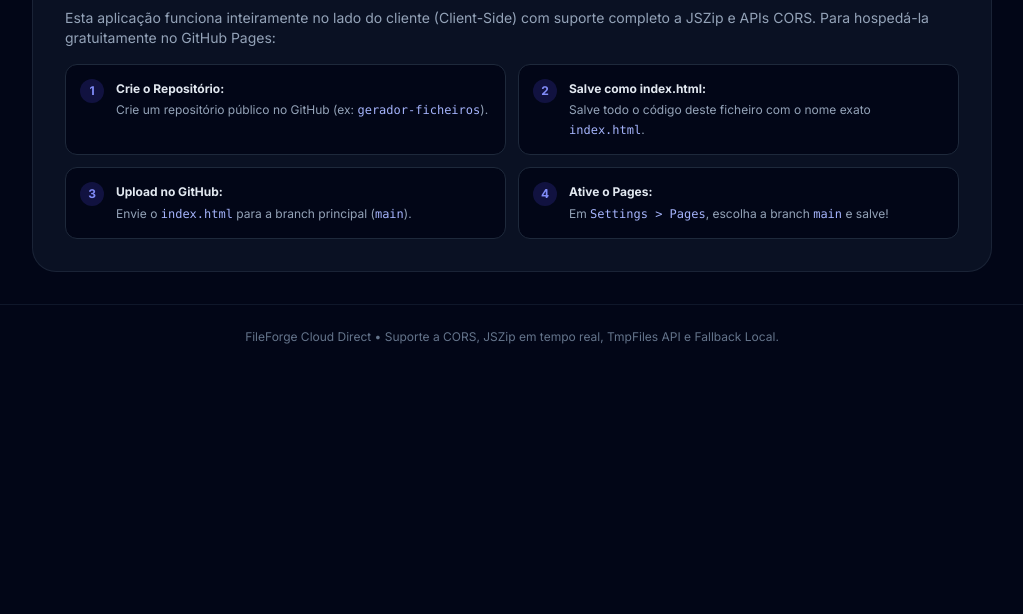
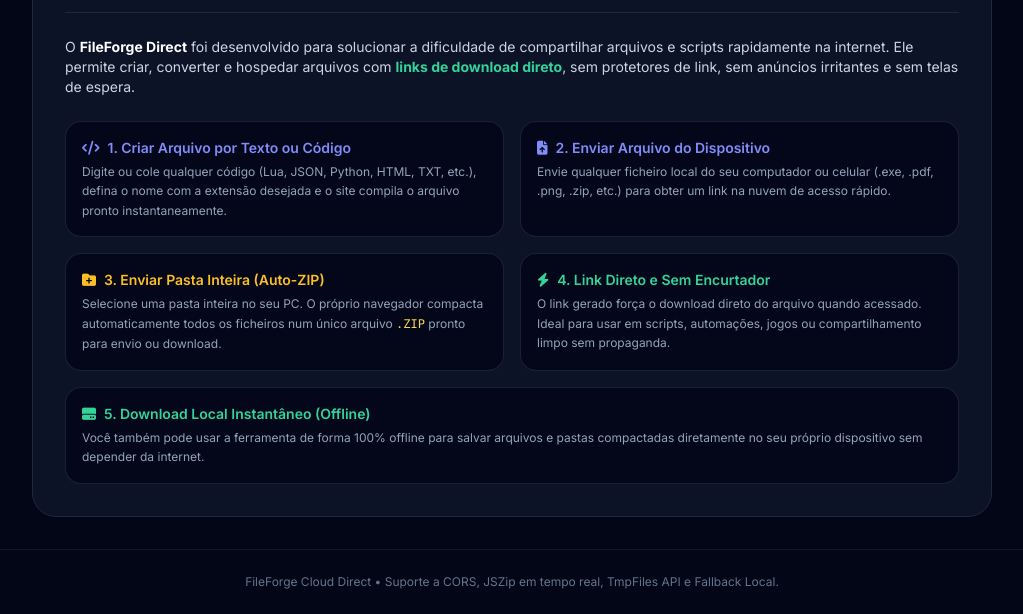
Before and after one commit to ffvortex20-lgtm/geratorvtx, a plain HTML site: page index.html in a window 1280 px wide. Shown: the part 894-1508 px from the top of the page, without its empty margins (128-1151 px from the left). Before the commit the page ends 1263 px from the top, so only its background shows below. Drawn offline with nearby package versions, Linux system fonts and the light colour scheme.

Commit message:
Update index.html

```diff
--- a/index.html
+++ b/index.html
@@ -3,7 +3,7 @@
 <head>
     <meta charset="UTF-8">
     <meta name="viewport" content="width=device-width, initial-scale=1.0">
-    <title>FileForge Direct - Gerador de Arquivos & Cloud Direct Link</title>
+    <title>Vortex Links</title>
 
     <!-- Tailwind CSS CDN -->
     <script src="https://cdn.tailwindcss.com"></script>
@@ -75,17 +75,18 @@
                 <div>
                     <div class="flex items-center gap-2">
                         <h1 class="text-base md:text-lg font-bold tracking-tight text-white">FileForge Direct</h1>
-                        <span class="bg-emerald-500/10 text-emerald-400 border border-emerald-500/30 text-[10px] font-semibold px-2 py-0.5 rounded-full uppercase tracking-wider">ZIP & CORS Ready</span>
+                        <span class="bg-emerald-500/10 text-emerald-400 border border-emerald-500/30 text-[10px] font-semibold px-2 py-0.5 rounded-full uppercase tracking-wider">Direct Links</span>
                     </div>
-                    <p class="text-xs text-slate-400 hidden sm:block">Gerador de Links Diretos para Textos, Ficheiros e Pastas (ZIP Auto)</p>
+                    <p class="text-xs text-slate-400 hidden sm:block">Gerador de Links Diretos sem Encurtadores ou Propagandas</p>
                 </div>
             </div>
 
             <div class="flex items-center gap-3">
-                <a href="https://github.com" target="_blank" rel="noopener noreferrer"
-                   class="text-slate-300 hover:text-white transition text-xs md:text-sm flex items-center gap-2 bg-slate-800 hover:bg-slate-700 px-3.5 py-2 rounded-xl border border-slate-700 shadow-sm">
-                    <i class="fa-brands fa-github text-base"></i>
-                    <span class="hidden md:inline font-medium">GitHub Pages Ready</span>
+                <!-- WhatsApp Channel Button -->
+                <a href="https://whatsapp.com/channel/0029VbC7FWcJENxsIOsndS15" target="_blank" rel="noopener noreferrer"
+                   class="bg-emerald-600 hover:bg-emerald-500 active:bg-emerald-700 text-white transition text-xs md:text-sm font-semibold flex items-center gap-2 px-4 py-2.5 rounded-xl shadow-lg shadow-emerald-600/20">
+                    <i class="fa-brands fa-whatsapp text-lg"></i>
+                    <span>Entrar no Canal</span>
                 </a>
             </div>
         </div>
@@ -116,7 +117,7 @@
                     <span>Criar Link / Hospedar Conteúdo</span>
                 </h2>
                 <p class="text-slate-400 text-xs md:text-sm leading-relaxed">
-                    Escolha a origem do ficheiro: digite o conteúdo manualmente, escolha um ficheiro do PC ou envie uma pasta completa (o sistema criará um <code class="text-indigo-300 bg-slate-950 px-1.5 py-0.5 rounded border border-slate-800">.zip</code> automaticamente).
+                    Escolha como deseja enviar seu arquivo: escreva/cole texto ou código, selecione um ficheiro do PC ou envie uma pasta inteira (compactada em <code class="text-indigo-300 bg-slate-950 px-1.5 py-0.5 rounded border border-slate-800">.zip</code> automaticamente).
                 </p>
             </div>
 
@@ -183,7 +184,7 @@
                 <!-- SECTION 2: FILE UPLOAD FROM PC -->
                 <div id="tabContentFile" class="tab-content hidden space-y-4">
                     <label class="text-sm font-medium text-slate-200 flex items-center gap-2">
-                        <i class="fa-solid fa-file-arrow-up text-indigo-400"></i> Selecionar Ficheiro do Computador
+                        <i class="fa-solid fa-file-arrow-up text-indigo-400"></i> Selecionar Ficheiro do Computador / Celular
                     </label>
 
                     <div id="singleFileDropzone" onclick="document.getElementById('singleFileInput').click()"
@@ -306,14 +307,14 @@
                         </div>
                     </div>
                     <span id="expirationBadge" class="bg-slate-800 text-slate-300 border border-slate-700 text-[10px] px-2.5 py-1 rounded-full font-mono">
-                        Auto-expira em 1 hora
+                        Download Direto Ativo
                     </span>
                 </div>
 
                 <!-- Generated Direct URL Input -->
                 <div class="space-y-2">
                     <label class="block text-xs font-medium text-slate-400">
-                        Link de Download Direto (Força Download no Navegador):
+                        Link de Download Direto (Força Download sem encurtadores):
                     </label>
                     <div class="flex flex-col sm:flex-row items-stretch gap-2">
                         <input type="text" id="directUrlOutput" readonly
@@ -349,7 +350,7 @@
                 </div>
                 <div class="text-center space-y-1">
                     <p id="loadingTitle" class="text-sm font-semibold text-slate-200">Enviando ficheiro...</p>
-                    <p id="loadingSubtext" class="text-xs text-slate-400 font-mono">Processando API tmpfiles.org com suporte CORS</p>
+                    <p id="loadingSubtext" class="text-xs text-slate-400 font-mono">Processando servidor com suporte CORS</p>
                 </div>
                 <!-- Progress Bar -->
                 <div id="progressBarContainer" class="w-64 bg-slate-950 border border-slate-800 h-2 rounded-full overflow-hidden hidden">
@@ -358,49 +359,78 @@
             </div>
         </div>
 
-        <!-- GitHub Pages Guide Card -->
-        <div class="mt-8 bg-slate-900/70 border border-slate-800/80 rounded-3xl p-6 md:p-8 text-sm text-slate-400 space-y-4">
-            <div class="flex items-center gap-3">
-                <div class="bg-indigo-500/10 text-indigo-400 p-2 rounded-lg">
-                    <i class="fa-brands fa-github text-lg"></i>
+        <!-- Summary & Features Explanatory Card -->
+        <div class="mt-8 bg-slate-900/80 border border-slate-800 rounded-3xl p-6 md:p-8 space-y-6">
+            <div class="flex items-center gap-3 border-b border-slate-800 pb-4">
+                <div class="bg-gradient-to-tr from-indigo-500 to-emerald-400 p-2.5 rounded-2xl text-slate-950 font-bold">
+                    <i class="fa-solid fa-circle-info text-lg"></i>
                 </div>
-                <h3 class="font-bold text-slate-200 text-base">Como publicar no GitHub Pages?</h3>
+                <div>
+                    <h3 class="font-bold text-slate-100 text-base md:text-lg">Para que este site serve e o que ele faz?</h3>
+                    <p class="text-xs text-slate-400">Uma ferramenta completa para geração, conversão e hospedagem de arquivos sem burocracia.</p>
+                </div>
             </div>
 
-            <p class="text-xs md:text-sm text-slate-400 leading-relaxed">
-                Esta aplicação funciona inteiramente no lado do cliente (Client-Side) com suporte completo a JSZip e APIs CORS. Para hospedá-la gratuitamente no GitHub Pages:
+            <p class="text-xs md:text-sm text-slate-300 leading-relaxed">
+                O <strong class="text-white">FileForge Direct</strong> foi desenvolvido para solucionar a dificuldade de compartilhar arquivos e scripts rapidamente na internet. Ele permite criar, converter e hospedar arquivos com <strong class="text-emerald-400">links de download direto</strong>, sem protetores de link, sem anúncios irritantes e sem telas de espera.
             </p>
 
-            <ol class="grid grid-cols-1 md:grid-cols-2 gap-3 text-xs leading-relaxed">
-                <li class="bg-slate-950 p-3.5 rounded-xl border border-slate-800 flex gap-3">
-                    <span class="bg-indigo-600/20 text-indigo-400 font-bold w-6 h-6 rounded-full flex items-center justify-center shrink-0">1</span>
-                    <div>
-                        <strong class="text-slate-200">Crie o Repositório:</strong>
-                        <p class="text-slate-400 mt-0.5">Crie um repositório público no GitHub (ex: <code class="text-indigo-300">gerador-ficheiros</code>).</p>
+            <div class="grid grid-cols-1 md:grid-cols-2 gap-4 text-xs">
+                <!-- Feature 1 -->
+                <div class="bg-slate-950/80 p-4 rounded-2xl border border-slate-800/80 space-y-1">
+                    <div class="flex items-center gap-2 text-indigo-400 font-semibold text-sm mb-1">
+                        <i class="fa-solid fa-code"></i>
+                        <span>1. Criar Arquivo por Texto ou Código</span>
                     </div>
-                </li>
-                <li class="bg-slate-950 p-3.5 rounded-xl border border-slate-800 flex gap-3">
-                    <span class="bg-indigo-600/20 text-indigo-400 font-bold w-6 h-6 rounded-full flex items-center justify-center shrink-0">2</span>
-                    <div>
-                        <strong class="text-slate-200">Salve como index.html:</strong>
-                        <p class="text-slate-400 mt-0.5">Salve todo o código deste ficheiro com o nome exato <code class="text-indigo-300">index.html</code>.</p>
+                    <p class="text-slate-400 leading-relaxed">
+                        Digite ou cole qualquer código (Lua, JSON, Python, HTML, TXT, etc.), defina o nome com a extensão desejada e o site compila o arquivo pronto instantaneamente.
+                    </p>
+                </div>
+
+                <!-- Feature 2 -->
+                <div class="bg-slate-950/80 p-4 rounded-2xl border border-slate-800/80 space-y-1">
+                    <div class="flex items-center gap-2 text-indigo-400 font-semibold text-sm mb-1">
+                        <i class="fa-solid fa-file-arrow-up"></i>
+                        <span>2. Enviar Arquivo do Dispositivo</span>
                     </div>
-                </li>
-                <li class="bg-slate-950 p-3.5 rounded-xl border border-slate-800 flex gap-3">
-                    <span class="bg-indigo-600/20 text-indigo-400 font-bold w-6 h-6 rounded-full flex items-center justify-center shrink-0">3</span>
-                    <div>
-                        <strong class="text-slate-200">Upload no GitHub:</strong>
-                        <p class="text-slate-400 mt-0.5">Envie o <code class="text-indigo-300">index.html</code> para a branch principal (<code class="text-indigo-300">main</code>).</p>
+                    <p class="text-slate-400 leading-relaxed">
+                        Envie qualquer ficheiro local do seu computador ou celular (.exe, .pdf, .png, .zip, etc.) para obter um link na nuvem de acesso rápido.
+                    </p>
+                </div>
+
+                <!-- Feature 3 -->
+                <div class="bg-slate-950/80 p-4 rounded-2xl border border-slate-800/80 space-y-1">
+                    <div class="flex items-center gap-2 text-amber-400 font-semibold text-sm mb-1">
+                        <i class="fa-solid fa-folder-plus"></i>
+                        <span>3. Enviar Pasta Inteira (Auto-ZIP)</span>
                     </div>
-                </li>
-                <li class="bg-slate-950 p-3.5 rounded-xl border border-slate-800 flex gap-3">
-                    <span class="bg-indigo-600/20 text-indigo-400 font-bold w-6 h-6 rounded-full flex items-center justify-center shrink-0">4</span>
-                    <div>
-                        <strong class="text-slate-200">Ative o Pages:</strong>
-                        <p class="text-slate-400 mt-0.5">Em <code class="text-indigo-300">Settings &gt; Pages</code>, escolha a branch <code class="text-indigo-300">main</code> e salve!</p>
+                    <p class="text-slate-400 leading-relaxed">
+                        Selecione uma pasta inteira no seu PC. O próprio navegador compacta automaticamente todos os ficheiros num único arquivo <code class="text-amber-300">.ZIP</code> pronto para envio ou download.
+                    </p>
+                </div>
+
+                <!-- Feature 4 -->
+                <div class="bg-slate-950/80 p-4 rounded-2xl border border-slate-800/80 space-y-1">
+                    <div class="flex items-center gap-2 text-emerald-400 font-semibold text-sm mb-1">
+                        <i class="fa-solid fa-bolt"></i>
+                        <span>4. Link Direto e Sem Encurtador</span>
                     </div>
-                </li>
-            </ol>
+                    <p class="text-slate-400 leading-relaxed">
+                        O link gerado força o download direto do arquivo quando acessado. Ideal para usar em scripts, automações, jogos ou compartilhamento limpo sem propaganda.
+                    </p>
+                </div>
+
+                <!-- Feature 5 (Full width) -->
+                <div class="bg-slate-950/80 p-4 rounded-2xl border border-slate-800/80 space-y-1 md:col-span-2">
+                    <div class="flex items-center gap-2 text-emerald-400 font-semibold text-sm mb-1">
+                        <i class="fa-solid fa-hard-drive"></i>
+                        <span>5. Download Local Instantâneo (Offline)</span>
+                    </div>
+                    <p class="text-slate-400 leading-relaxed">
+                        Você também pode usar a ferramenta de forma 100% offline para salvar arquivos e pastas compactadas diretamente no seu próprio dispositivo sem depender da internet.
+                    </p>
+                </div>
+            </div>
         </div>
     </main>
 
@@ -459,7 +489,6 @@
         function switchTab(tabName) {
             currentTab = tabName;
 
-            // Buttons UI Update
             const tabButtons = {
                 text: document.getElementById('tabBtnText'),
                 file: document.getElementById('tabBtnFile'),
@@ -482,7 +511,6 @@
                 }
             });
 
-            // Adjust submit button label based on tab
             if (tabName === 'text') {
                 submitBtnText.textContent = "Gerar Link & Direct Download";
             } else if (tabName === 'file') {
@@ -575,7 +603,6 @@
 
             selectedFolderFiles = files;
 
-            // Extract root folder name from relative path
             const firstRelativePath = files[0].webkitRelativePath || '';
             const rootFolderName = firstRelativePath.split('/')[0] || 'pasta_compactada';
 
@@ -584,10 +611,8 @@
             let totalBytes = files.reduce((acc, f) => acc + f.size, 0);
             folderStatsText.textContent = `${files.length} ficheiro(s) | Total: ${formatBytes(totalBytes)}`;
 
-            // Default ZIP filename
             zipOutputName.value = `${rootFolderName}.zip`;
 
-            // Render files list preview
             folderFilesList.innerHTML = '';
             files.slice(0, 50).forEach(file => {
                 const item = document.createElement('div');
@@ -648,7 +673,6 @@
 
             let fileToSend = null;
 
-            // Determine active tab payload
             if (currentTab === 'text') {
                 const filename = fileNameInput.value.trim();
                 const content = fileContentInput.value;
@@ -675,7 +699,6 @@
 
                 const customZipName = zipOutputName.value.trim() || 'pasta_compactada.zip';
 
-                // Show ZIP creation overlay
                 hideToast();
                 resultPanel.classList.add('hidden');
                 loadingOverlay.classList.remove('hidden');
@@ -705,33 +728,27 @@
             loadingOverlay.classList.remove('hidden');
             progressBarContainer.classList.add('hidden');
             loadingIcon.className = "fa-solid fa-cloud-arrow-up text-indigo-400 absolute text-sm";
-            loadingTitle.textContent = "Hospedando na API tmpfiles.org...";
-            loadingSubtext.textContent = "A converter rota para link direto /dl/";
+            loadingTitle.textContent = "Hospedando na nuvem...";
+            loadingSubtext.textContent = "A converter rota para link direto";
 
             let uploadResult = null;
 
-            // Attempt Primary API: tmpfiles.org
             try {
                 uploadResult = await uploadToTmpFiles(fileToSend, fileToSend.name);
             } catch (err1) {
                 console.warn('tmpfiles.org falhou, tentando fallback file.io:', err1);
-
-                // Attempt Secondary API: file.io
                 try {
                     loadingTitle.textContent = "A tentar servidor alternativo (file.io)...";
                     loadingSubtext.textContent = "A processar fallback de conexão";
                     uploadResult = await uploadToFileIo(fileToSend, fileToSend.name);
                 } catch (err2) {
                     console.warn('file.io falhou, gerando Blob Local:', err2);
-
-                    // Fallback to Local Blob
                     uploadResult = createLocalBlobResult(fileToSend, fileToSend.name);
                 }
             } finally {
                 loadingOverlay.classList.add('hidden');
             }
 
-            // Display Results
             if (uploadResult) {
                 directUrlOutput.value = uploadResult.url;
                 testDownloadLink.href = uploadResult.url;
@@ -765,8 +782,6 @@
             const json = await response.json();
 
             if (json.status === 'success' && json.data && json.data.url) {
-                // Convert default URL https://tmpfiles.org/12345/filename.txt
-                // to Direct Download URL https://tmpfiles.org/dl/12345/filename.txt
                 const rawUrl = json.data.url;
                 const directUrl = rawUrl.replace('tmpfiles.org/', 'tmpfiles.org/dl/');
 
```
